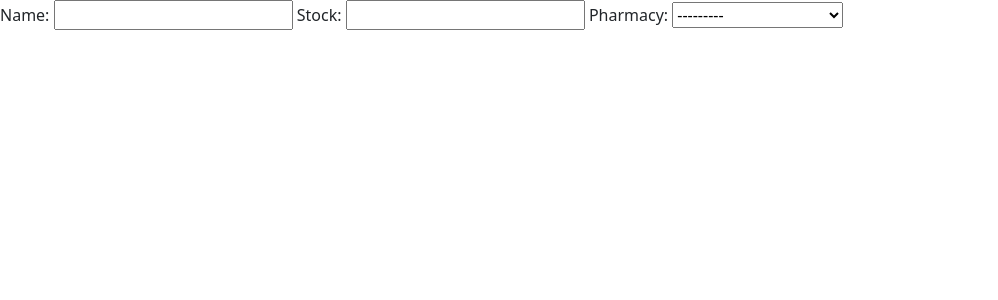
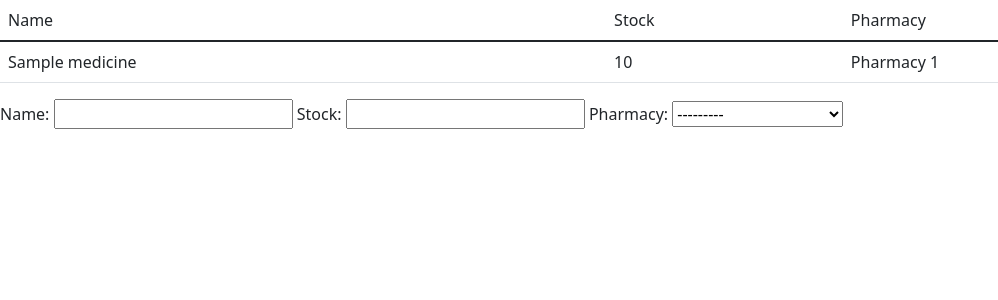
Before and after one commit to naufalweise/pbp-proyek-tengah-semester, a Django app: page /medicine/crud in a window 1280 px wide. Shown: the top 300 px of the page, without its empty margins (0-998 px from the left). Run offline with Django 4.2, Linux system fonts and the light colour scheme; tables that the repository leaves empty hold one stand-in row (values such as "Sample post").

Commit message:
Add retrieve medicine

```diff
--- /dev/null
+++ b/medicine/static/medicine/js/crud.js
@@ -0,0 +1,27 @@
+$(document).ready(() => {
+	console.log("Init")
+	fetchAndRenderMedicines()
+})
+function fetchAndRenderMedicines() {
+	$.ajax({type: "GET", url: "/medicine/retrieve"})
+		.done(data => {
+			console.log("DONE FETCHING MEDS")
+			console.log(data)
+			renderMedicines(data)
+		})
+}
+
+function renderMedicines(medicines) {
+	const tableBody = $("#medicine-table>tbody")
+	tableBody.empty()
+	medicines.forEach(m => {
+		const row = `
+			<tr>
+				<td>${m.fields.name}</td>
+				<td>${m.fields.stock}</td>
+				<td>Pharmacy ${m.fields.pharmacy}</td>
+			</tr>
+		`
+		tableBody.append(row)
+	})
+}
--- /dev/null
+++ b/medicine/templates/medicine/crud-form.html
@@ -0,0 +1 @@
+{{form}}
--- a/medicine/templates/medicine/crud.html
+++ b/medicine/templates/medicine/crud.html
@@ -1,4 +1,20 @@
 {% extends "medicine/base.html" %}
+{% load static %}
 {% block content %}
+<table id="medicine-table" class="table">
+	<thead>
+		<tr>
+			<td>Name</td>
+			<td>Stock</td>
+			<td>Pharmacy</td>
+		</tr>
+	</thead>
+	<tbody>
+	</tbody>
+</table>
 {{form}}
 {% endblock content %}
+
+{% block script %}
+<script src="{% static '/medicine/js/crud.js' %}" type="text/javascript"></script>
+{% endblock script %}
--- a/medicine/views.py
+++ b/medicine/views.py
@@ -1,3 +1,4 @@
+from django.core import serializers
 from django.http import HttpResponse, JsonResponse
 from django.shortcuts import render
 from django.views.decorators.http import require_POST
@@ -12,10 +13,10 @@ def create_medicine(request):
 		return HttpResponse(status_code=400)
 	form.save()
 	return HttpResponse(status_code=200)
-	pass
 
-def retrieve_medicines():
-	pass
+def retrieve_medicines(request):
+	medicines = Medicine.objects.all()
+	return HttpResponse(serializers.serialize("json", medicines), content_type="application/json")
 
 def update_medicine():
 	pass
```
